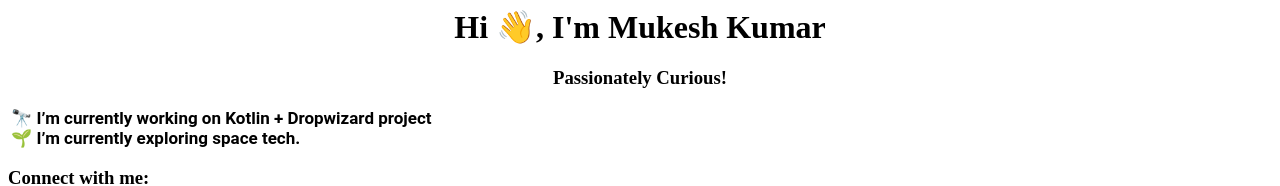
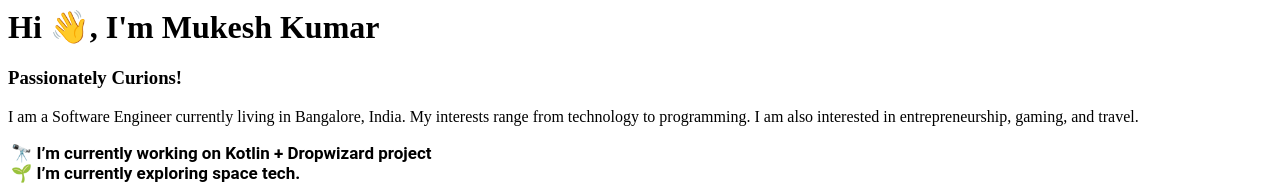
Before and after one commit to imk13/imk13.github.io, a plain HTML site: page index.html in a window 1280 px wide. Shown: the top 186 px of the page. Drawn offline with Linux system fonts and the light colour scheme.

Commit message:
Update index.html

```diff
--- a/index.html
+++ b/index.html
@@ -1,5 +1,6 @@
-<h1 align="center">Hi 👋, I'm Mukesh Kumar</h1>
-<h3 align="center">Passionately Curious!</h3>
+<h1 align="left">Hi 👋, I'm Mukesh Kumar</h1>
+<h3 align="left">Passionately Curions!</h3>
+<p>I am a Software Engineer currently living in Bangalore, India. My interests range from technology to programming. I am also interested in entrepreneurship, gaming, and travel.</p>
 <ul style="list-style-type: none;margin-left: -37px;font-size: 17px;font-family: Roboto;font-weight: bold;">
 <li> 🔭 I’m currently working on Kotlin + Dropwizard project</li>
 <li> 🌱 I’m currently exploring space tech.</li>
```
